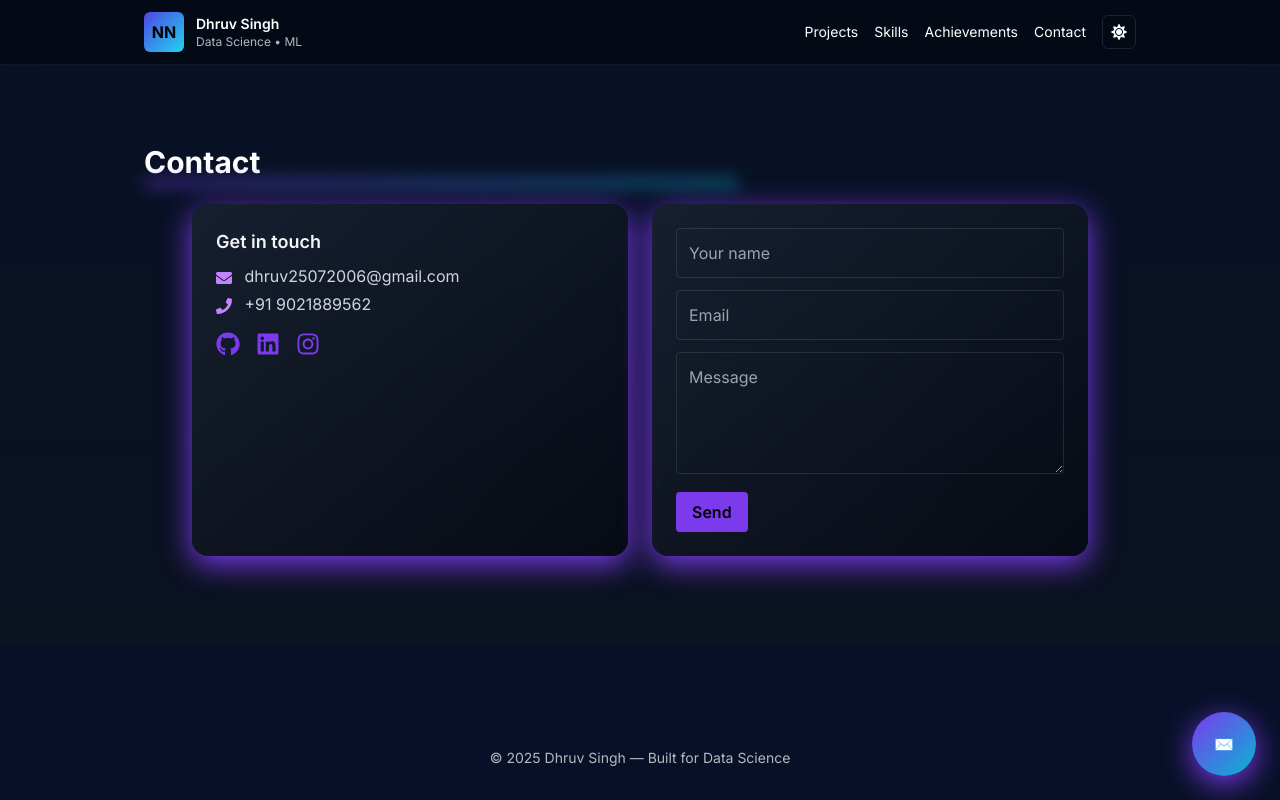
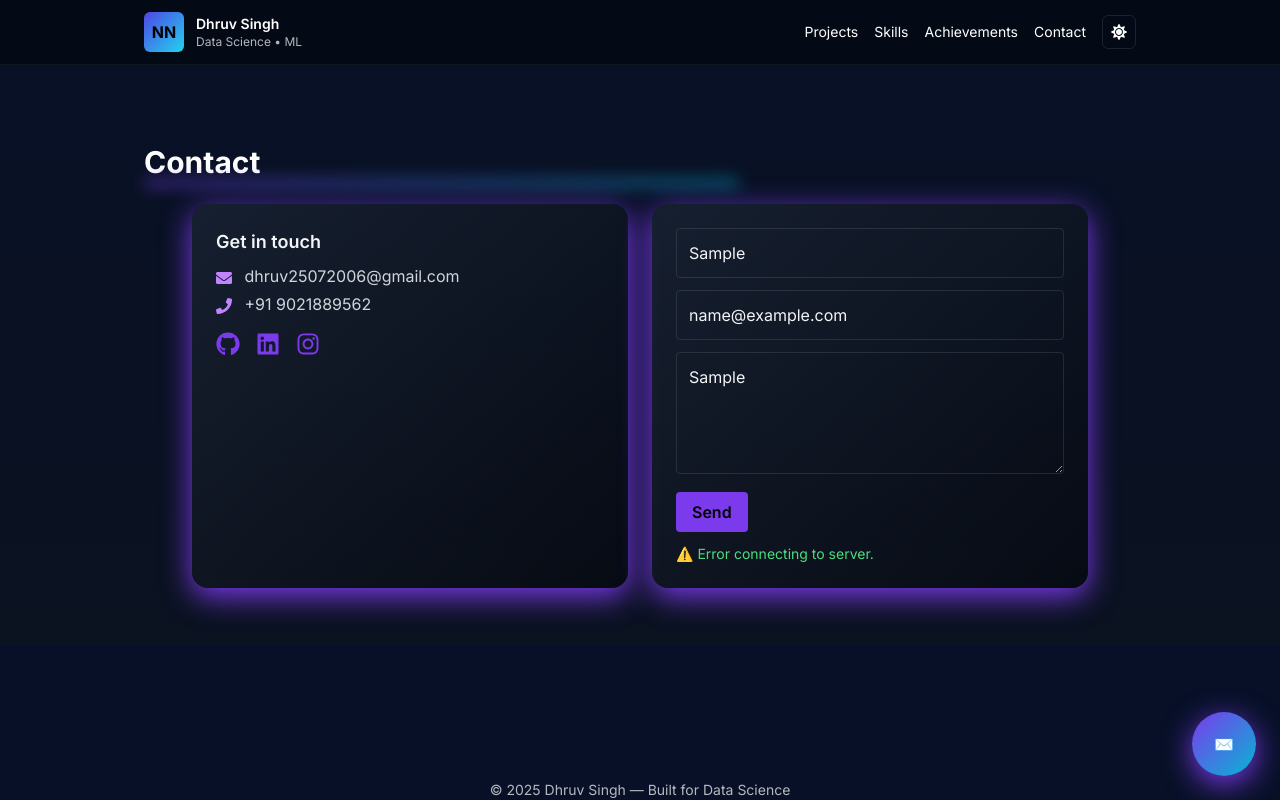
Before and after one commit to Dhruv007211/nn-portfolio-enhanced, a React (Vite) app: page / in a window 1280 px wide. Both pictures are taken after typing "Sample", "name@example.com", "Sample" into the empty fields and a click on the button "Send". Shown: the part 3354-4154 px from the top of the page. Built offline with nearby package versions, Linux system fonts and the light colour scheme; the HTML template or start-up script is replaced by a standard one.

Commit message:
Updated Contact form with Formspree

```diff
--- a/src/components/Contact.jsx
+++ b/src/components/Contact.jsx
@@ -7,8 +7,9 @@ export default function Contact() {
   const [email, setEmail] = useState('')
   const [message, setMessage] = useState('')
   const [errors, setErrors] = useState({})
+  const [status, setStatus] = useState('') // success/error message
 
-  const handleSubmit = (e) => {
+  const handleSubmit = async (e) => {
     e.preventDefault()
     let tempErrors = {}
     if (!name.trim()) tempErrors.name = 'Name is required'
@@ -16,11 +17,27 @@ export default function Contact() {
     setErrors(tempErrors)
 
     if (Object.keys(tempErrors).length === 0) {
-      // Form is valid, you can handle send here
-      alert('Message sent successfully!')
-      setName('')
-      setEmail('')
-      setMessage('')
+      // send form data to Formspree
+      try {
+        const response = await fetch("https://formspree.io/f/xeolkkyw", {
+          method: "POST",
+          headers: {
+            "Content-Type": "application/json",
+          },
+          body: JSON.stringify({ name, email, message }),
+        })
+
+        if (response.ok) {
+          setStatus("✅ Message sent successfully!")
+          setName("")
+          setEmail("")
+          setMessage("")
+        } else {
+          setStatus("❌ Something went wrong, please try again.")
+        }
+      } catch (error) {
+        setStatus("⚠️ Error connecting to server.")
+      }
     }
   }
 
@@ -48,8 +65,8 @@ export default function Contact() {
           <p className='mt-1 text-gray-300'><FaPhone className='inline mr-2 text-purple-400' /> +91 9021889562</p>
           <div className='flex gap-4 mt-4 text-2xl text-neon'>
             <a href='https://github.com/Dhruv007211' target='_blank' rel='noreferrer'><FaGithub /></a>
-            <a href='https://www.linkedin.com/in/dhruv-singh-88969a333?utm_source=share&utm_campaign=share_via&utm_content=profile&utm_medium=android_app' target='_blank' rel='noreferrer'><FaLinkedin /></a>
-            <a href='https://www.instagram.com/dhruvionx?igsh=MjVhZDJlbTNnejZw' target='_blank' rel='noreferrer'><FaInstagram /></a>
+            <a href='https://www.linkedin.com/in/dhruv-singh-88969a333' target='_blank' rel='noreferrer'><FaLinkedin /></a>
+            <a href='https://www.instagram.com/dhruvionx' target='_blank' rel='noreferrer'><FaInstagram /></a>
           </div>
         </motion.div>
 
@@ -70,6 +87,7 @@ export default function Contact() {
           {errors.name && <div className='text-red-500 text-sm'>{errors.name}</div>}
 
           <input
+            type="email"
             className='w-full p-3 rounded bg-transparent border border-white/10 text-gray-100 placeholder-gray-400'
             placeholder='Email'
             value={email}
@@ -84,7 +102,10 @@ export default function Contact() {
             value={message}
             onChange={(e)=>setMessage(e.target.value)}
           />
+
           <button type='submit' className='px-4 py-2 rounded bg-neon text-black font-semibold hover:scale-105 transition-transform duration-300'>Send</button>
+
+          {status && <p className="mt-2 text-sm text-green-400">{status}</p>}
         </motion.form>
       </div>
     </section>
```
